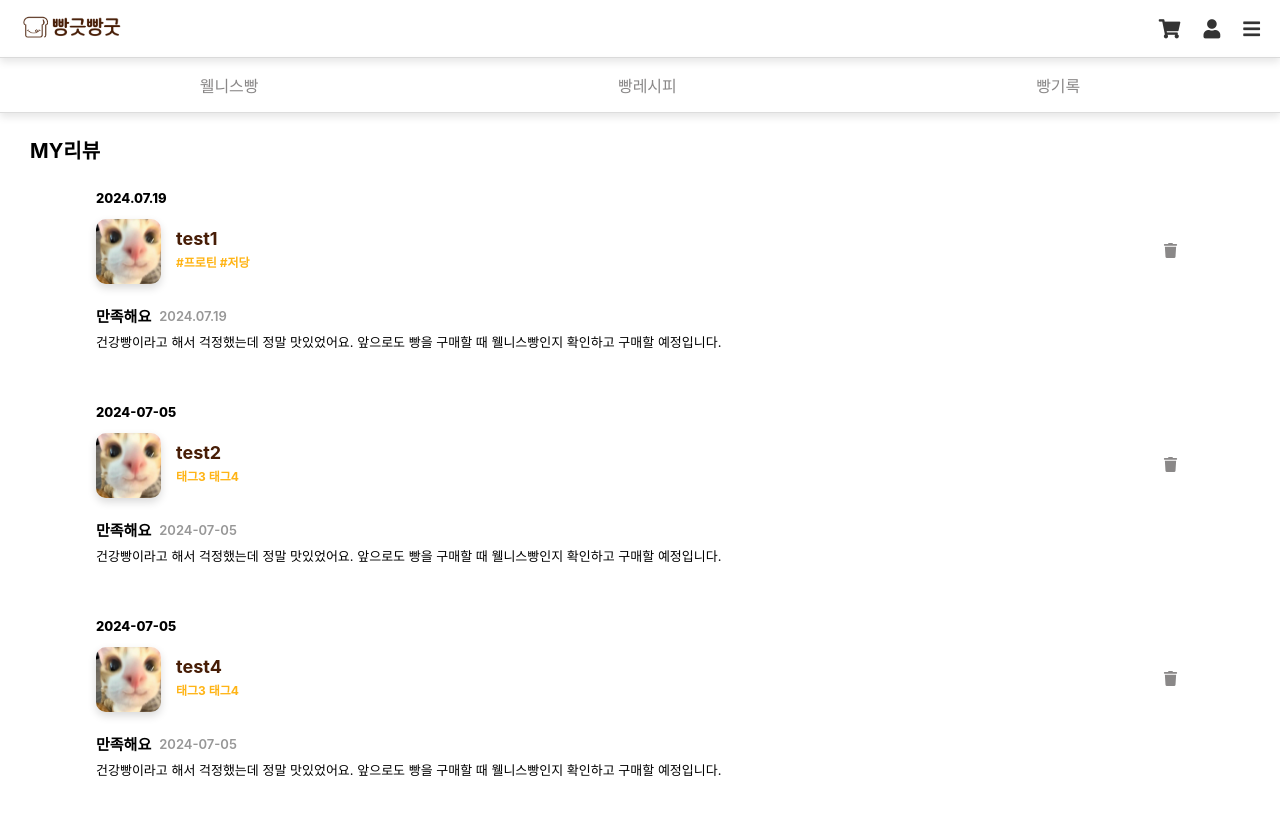
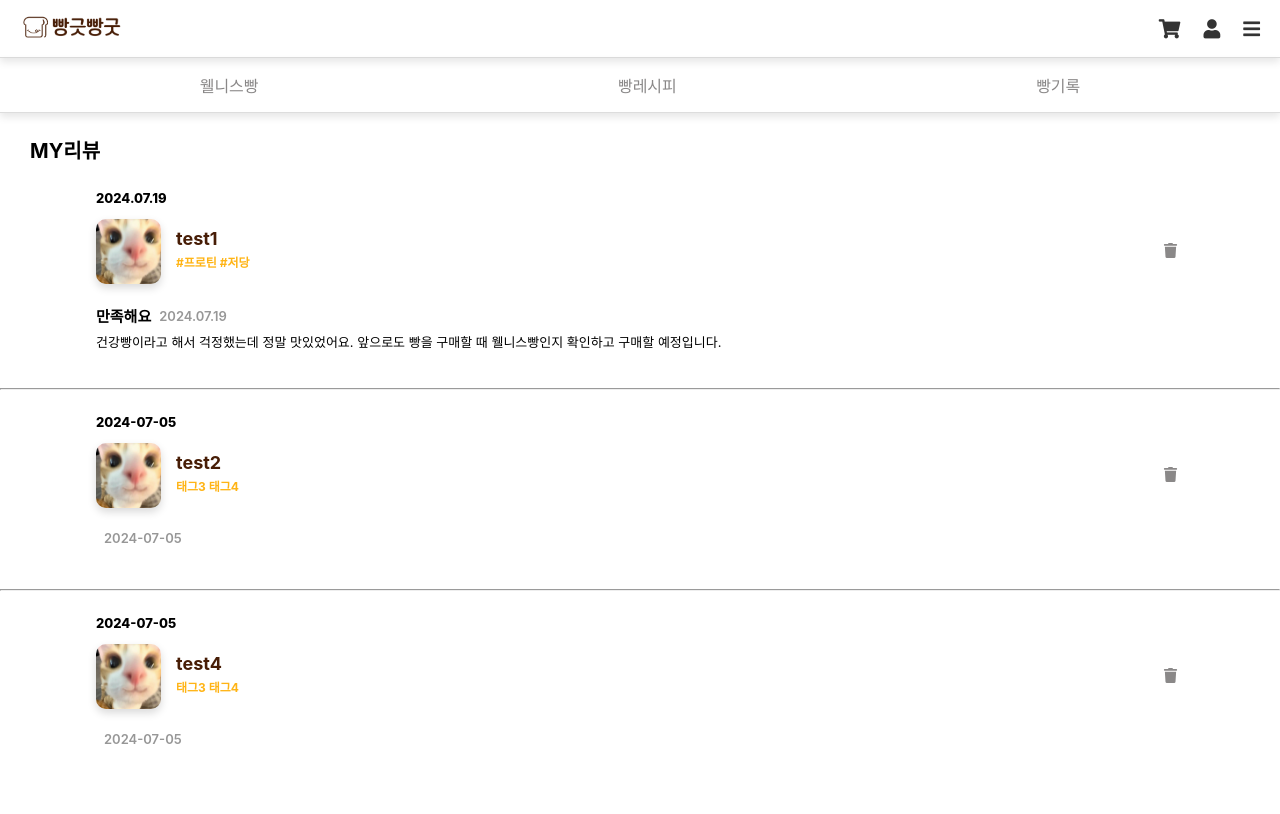
Before and after one commit to Likelion-at-SMWU-12th/DreamPatissier-Client, a React (Create React App) app in the folder dream/: page /users/reviews in a window 1280 px wide. Built offline with nearby package versions, Linux system fonts and the light colour scheme; data requests are answered from the project's data file.

Commit message:
[Add] 더미데이터 삭제 후, 엔드포인트 사용 시도

```diff
--- a/dream/src/pages/userpage/Review.js
+++ b/dream/src/pages/userpage/Review.js
@@ -1,64 +1,45 @@
-import React, { useState } from "react";
+import React, { useState, useEffect } from "react";
+import axios from "axios";
 import "../../styles/Review.css";
 import profile from "./bread.png";
 import { FaTrash } from "react-icons/fa";
 import altIcon from "../../assets/alt.png";
 
 const Review = () => {
-  const [products, setProducts] = useState([
-    {
-      id: 1,
-      date: "2024.07.19",
-      image: profile,
-      name: "test1",
-      tags: ["#프로틴", "#저당"],
-      price: 10000,
-      reviewed: true,
-      like: "만족해요",
-      description:
-        "건강빵이라고 해서 걱정했는데 정말 맛있었어요. 앞으로도 빵을 구매할 때 웰니스빵인지 확인하고 구매할 예정입니다.",
-    },
-    {
-      id: 2,
-      date: "2024-07-05",
-      image: profile,
-      name: "test2",
-      tags: ["태그3", "태그4"],
-      price: 15000,
-      reviewed: true,
-      like: "만족해요",
-      description:
-        "건강빵이라고 해서 걱정했는데 정말 맛있었어요. 앞으로도 빵을 구매할 때 웰니스빵인지 확인하고 구매할 예정입니다.",
-    },
-    {
-      id: 3,
-      date: "2024-07-05",
-      image: profile,
-      name: "test3",
-      tags: ["태그3", "태그4"],
-      price: 15000,
-      reviewed: false,
-    },
-    {
-      id: 4,
-      date: "2024-07-05",
-      image: profile,
-      name: "test4",
-      tags: ["태그3", "태그4"],
-      price: 15000,
-      reviewed: true,
-      like: "만족해요",
-      description:
-        "건강빵이라고 해서 걱정했는데 정말 맛있었어요. 앞으로도 빵을 구매할 때 웰니스빵인지 확인하고 구매할 예정입니다.",
-    },
-  ]);
+  const [products, setProducts] = useState([]);
+
+  useEffect(() => {
+    axios
+      .get("http://localhost:3001/reviews")
+      .then((response) => setProducts(response.data))
+      .catch((error) =>
+        console.error("데이터를 가져오는 중 오류 발생:", error)
+      );
+  }, []);
 
   const reviewedProducts = products.filter((product) => product.reviewed);
 
   const handleDelete = (id) => {
+    console.log("삭제하려는 리뷰 ID:", id);
     const confirmed = window.confirm("정말로 이 리뷰를 삭제하시겠습니까?");
+
     if (confirmed) {
-      setProducts(products.filter((product) => product.id !== id));
+      axios
+        .delete(`http://localhost:3001/reviews/${id}/`)
+        .then((response) => {
+          console.log("리뷰가 성공적으로 삭제되었습니다");
+          setProducts((prevProducts) =>
+            prevProducts.filter((product) => product.id !== id)
+          );
+        })
+        .catch((error) => {
+          console.error("데이터 삭제 중 오류:", error.message);
+          if (error.response) {
+            console.error("응답 데이터:", error.response.data);
+            console.error("응답 상태:", error.response.status);
+            console.error("응답 헤더:", error.response.headers);
+          }
+        });
     }
   };
 
@@ -66,12 +47,13 @@ const Review = () => {
     <div className="order-list">
       <div className="orderlist-title2">MY리뷰</div>
       {reviewedProducts.length > 0 ? (
-        reviewedProducts.map((product) => (
-          <div className="product-card2" key={product.id}>
+        reviewedProducts.map((product, index) => (
+          <div key={product.id}>
+            <div className="product-card2">
               <div className="product-date2">{product.date}</div>
               <div className="product-show2">
                 <img
-                src={product.image}
+                  src={product.image || profile}
                   alt={product.name}
                   className="product-image2"
                 />
@@ -82,6 +64,7 @@ const Review = () => {
                 <button
                   className="delete-button2"
                   onClick={() => handleDelete(product.id)}
+                  aria-label="Delete review"
                 >
                   <FaTrash />
                 </button>
@@ -92,10 +75,12 @@ const Review = () => {
               </div>
               <div className="show_review_text">{product.description}</div>
             </div>
+            {index < reviewedProducts.length - 1 && <hr className="divider" />}
+          </div>
         ))
       ) : (
         <div className="no-recipes-message">
-          <img src={altIcon}></img>
+          <img src={altIcon} alt="No reviews icon" />
           <p>작성된 리뷰가 존재하지 않습니다.</p>
         </div>
       )}
```
Lines whose indentation alone changed are shown as unchanged.
